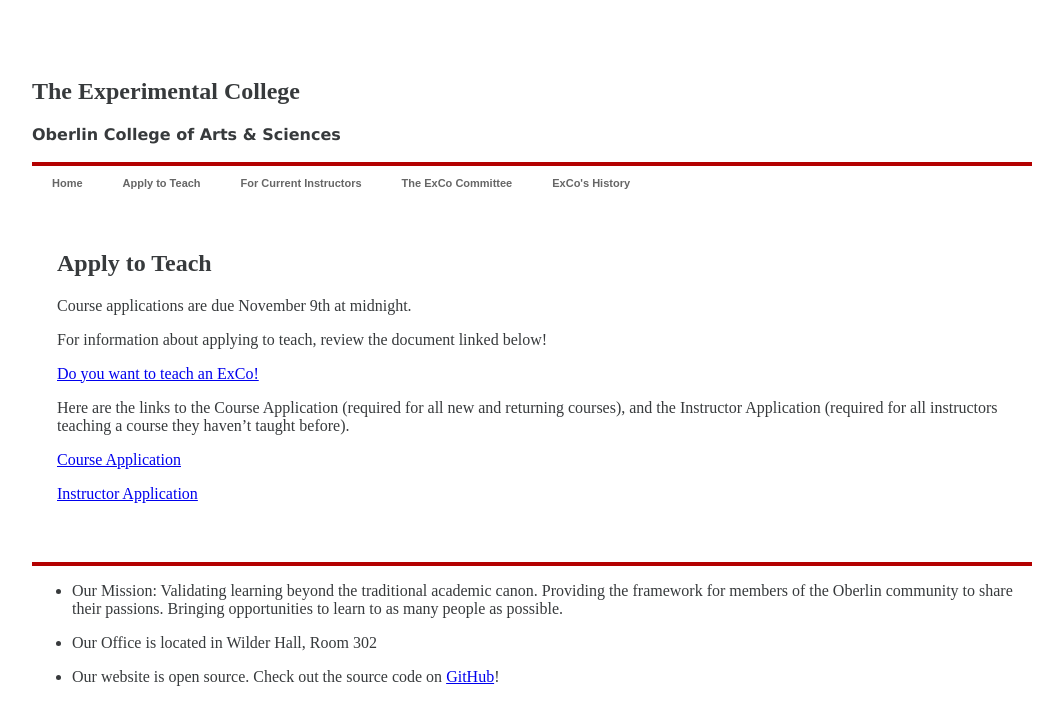
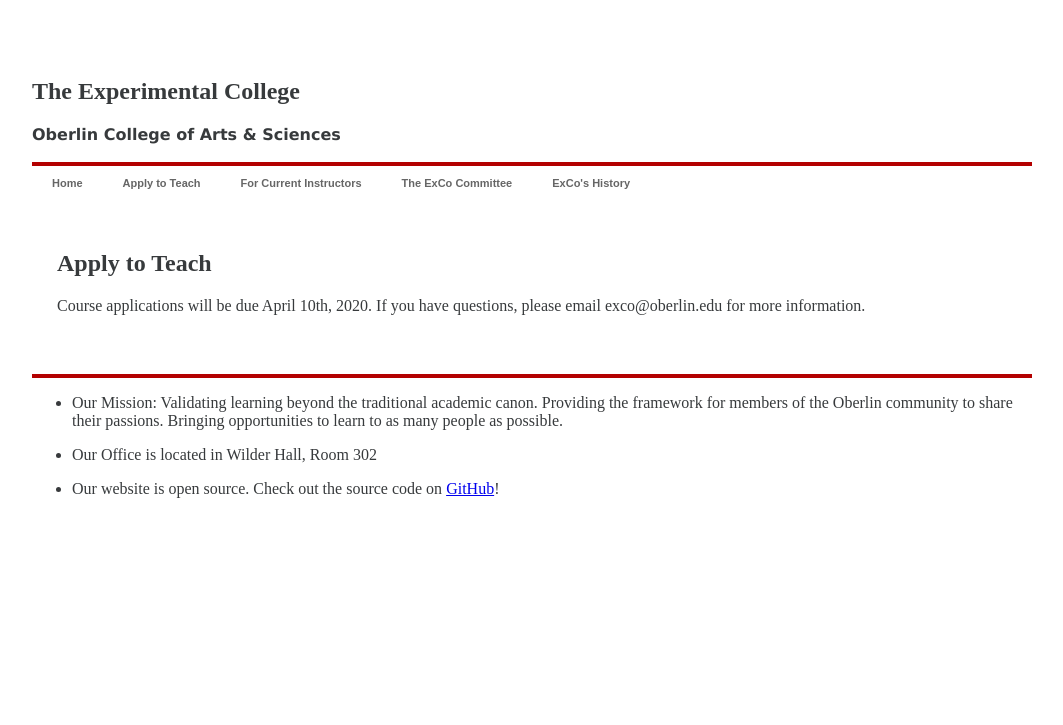
Before and after one commit to OberlinExCo/OberlinExCo.github.io, a Jekyll site: the page built from apply.md, in a window 1280 px wide. Shown: the top 725 px of the page, without its empty margins (108-1171 px from the left). Built offline with Jekyll 4.4.1, drawn with Linux system fonts in a browser that asks for light colours.

Commit message:
Updating apply to teach page

```diff
--- a/apply.md
+++ b/apply.md
@@ -4,14 +4,4 @@ layout: default
 ---
 ## Apply to Teach
 
-Course applications are due November 9th at midnight.
-
-For information about applying to teach, review the document linked below!
-
-[Do you want to teach an ExCo!](https://docs.google.com/document/d/1JY7B3yutGbEt-eQ1YcPUDI3B6qHYcPGGANIdwRTAfVo/edit?usp=sharing)
-
-Here are the links to the Course Application (required for all new and returning courses), and the Instructor Application (required for all instructors teaching a course they haven't taught before).
-
-[Course Application](https://docs.google.com/forms/d/e/1FAIpQLScMi9paVO22gX6_iq0PCWirPD6lvkzZrVJ-tkDQQRXQKQVvSA/viewform?usp=sf_link)
-
-[Instructor Application](https://docs.google.com/forms/d/e/1FAIpQLSe96Epw8ta8XWaQGvXQXwfch5CBstRKVSOXreHUsWxoz7zImQ/viewform?usp=sf_link)
+Course applications will be due April 10th, 2020. If you have questions, please email exco@oberlin.edu for more information.
```
